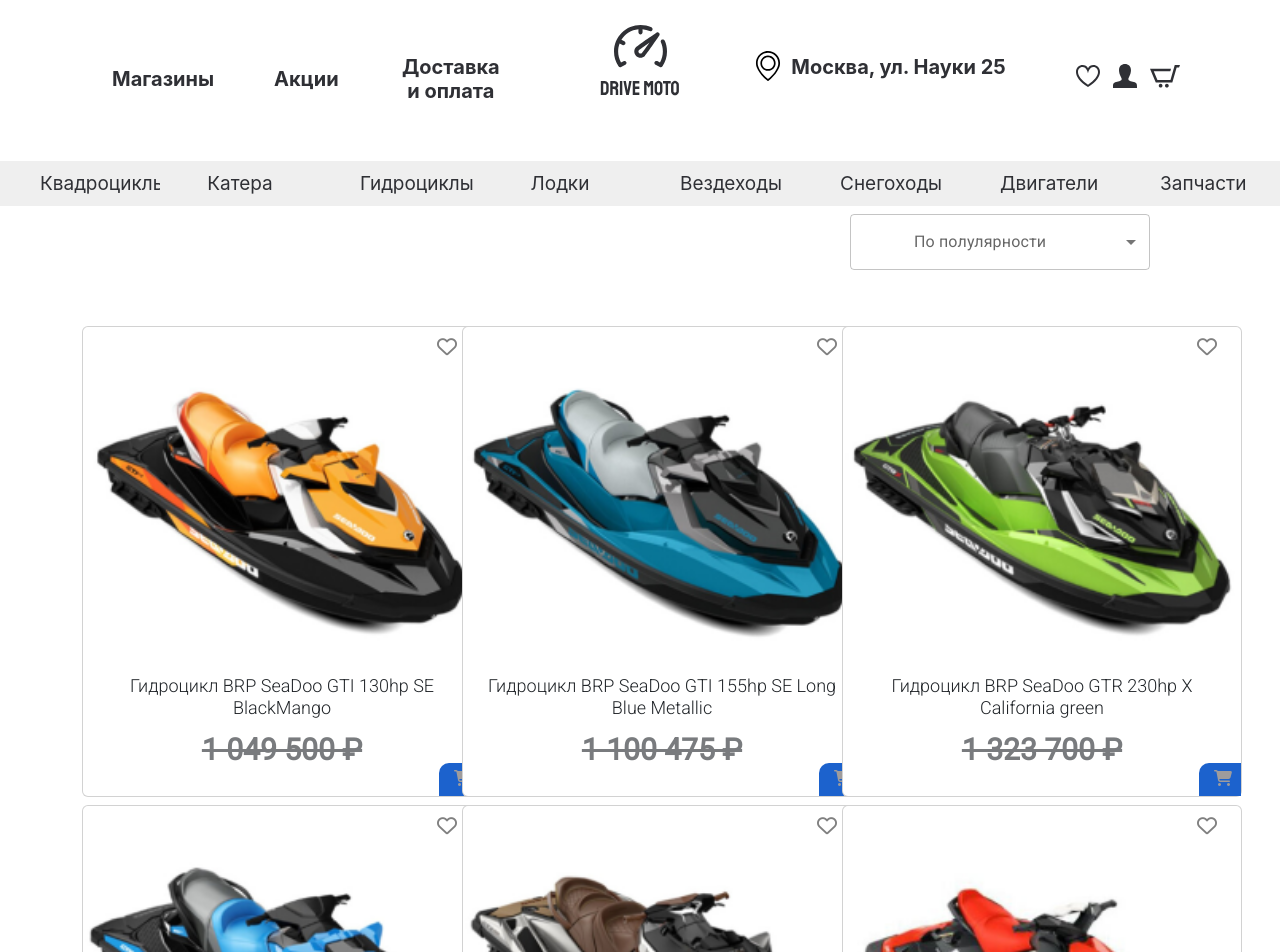
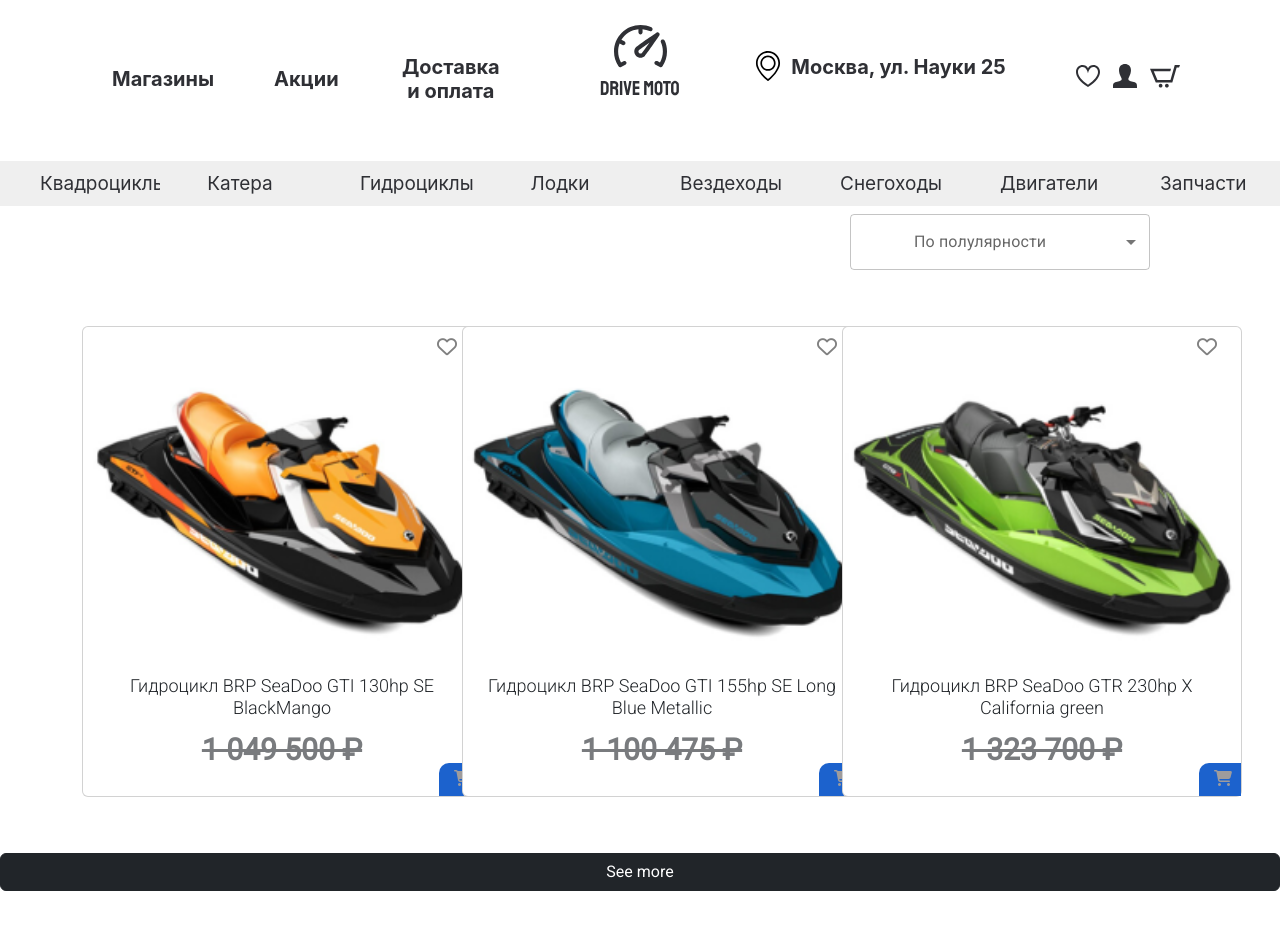
Before and after one commit to MuhammadazizEsonboyev/DriveMoto_TurboMax, a React (Create React App) app: page /category in a window 1280 px wide. Shown: the top 952 px of the page. Built offline with nearby package versions, Linux system fonts and the light colour scheme.

Commit message:
see more

```diff
--- a/src/Category/BNavbar/Bnavbar.jsx
+++ b/src/Category/BNavbar/Bnavbar.jsx
@@ -1,4 +1,4 @@
-import React from "react";
+import React, { useState } from "react";
 import { Card, Col, Container, Row } from "react-bootstrap";
 import { useTheme } from "@mui/material/styles";
 import OutlinedInput from "@mui/material/OutlinedInput";
@@ -44,6 +44,15 @@
     );
   };
 
+
+
+  const [noOfelement, setNoElement] = useState(3)
+
+  const slice = carts.slice(0, noOfelement)
+
+  const loadMore = () => {
+    setNoElement( noOfelement + noOfelement)
+  }
   return (
     <>
       <Container>
@@ -85,7 +94,7 @@
       <div className="sectioncategory">
         <Container>
           <Row className="mb-5 mt-5">
-           {carts.map((item) => (
+           {slice.map((item) => (
              <Col xs={4} className="mb-2">
              <Card style={{ width: "25rem", textAlign: "center", position:"relative" }}>
                <i class="fa-regular fa-heart heart1"></i>
@@ -117,6 +126,10 @@
            ))}
           </Row>
         </Container>
+
+        <button
+        onClick={() => loadMore()}
+        className="btn btn-dark d-block w-100 mb-5">See more</button>
       </div>
     </>
   );
```
